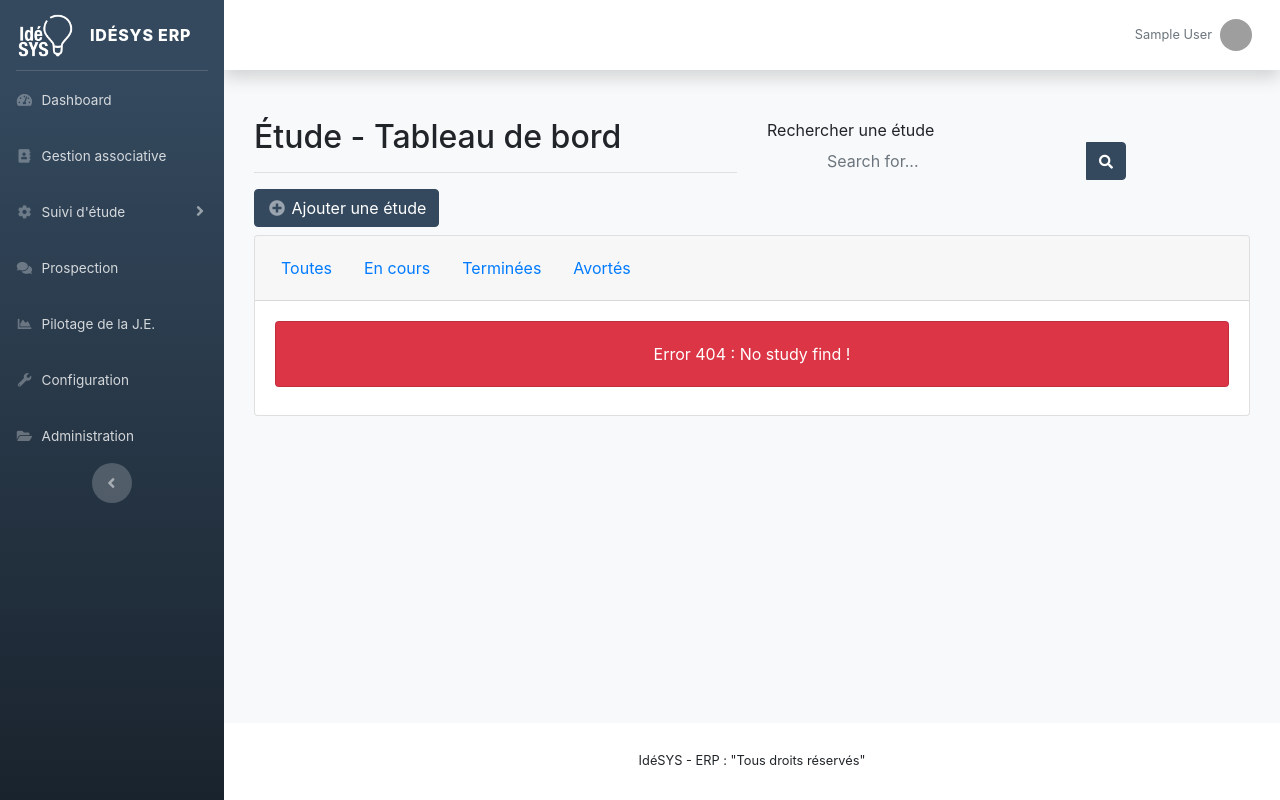
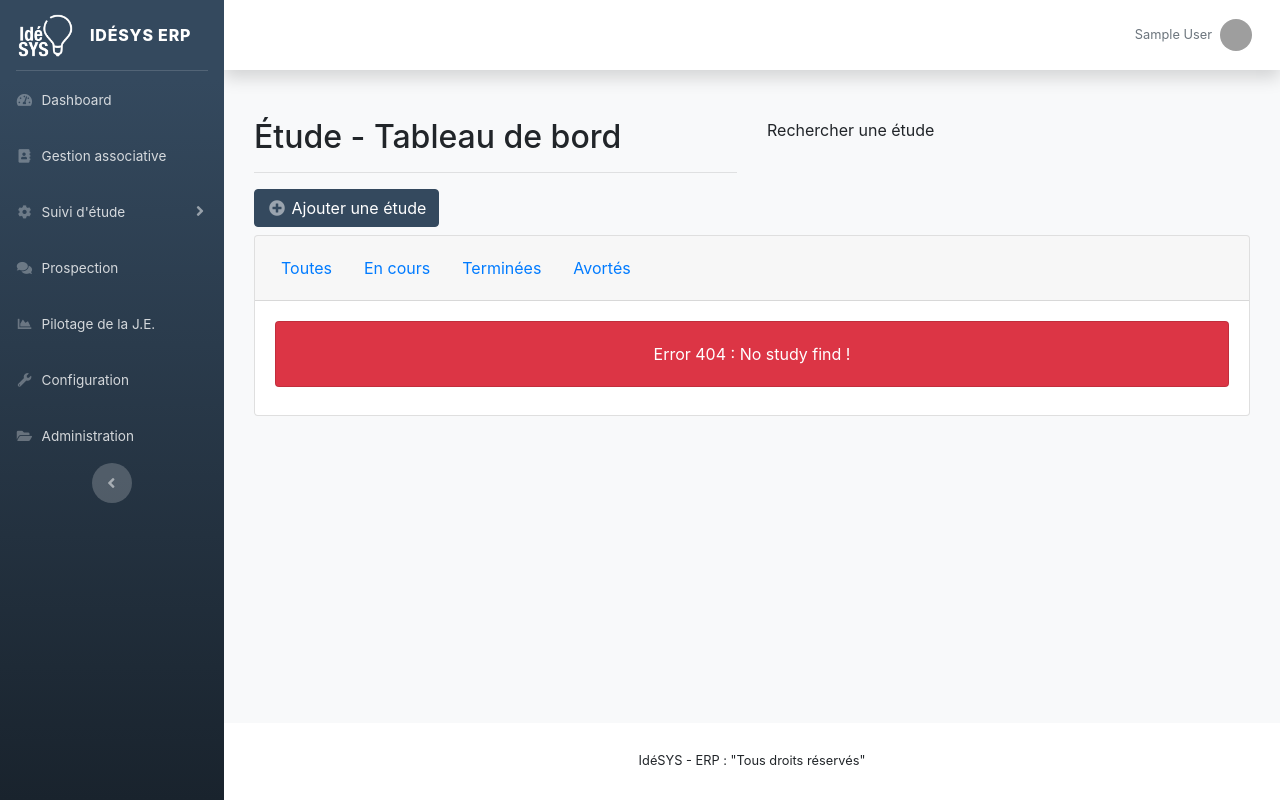
Before and after one commit to idesys-dev/idesys-erp, a Flask app: page /studies/dashboard in a window 1280 px wide. Run offline with Flask 2, Linux system fonts and the light colour scheme; the visitor is signed in with stand-in values (Sample User, id 1); data that the repository does not hold is empty; parts of the project's set-up code (start-up, migrations or seed data) failed here and were passed over; some libraries are stand-ins or nearby versions; grey boxes are pictures that could not be loaded.

Commit message:
Resolve bug from precedent review on dashboard.html and add phase page

```diff
--- a/studies/templates/dashboard.html
+++ b/studies/templates/dashboard.html
@@ -21,21 +21,10 @@
   <div class="col-6">
     <!-- Search -->
     <span>Rechercher une étude</span>
-    <form class="d-none d-sm-inline-block form-inline ml-5  navbar-search">
-      <div class="input-group">
-        <input type="text" class="form-control bg-light border-0 small" placeholder="Search for..." aria-label="Search"
-          aria-describedby="basic-addon2">
-        <div class="input-group-append">
-          <button class="btn btn-primary" type="button">
-            <i class="fas fa-search fa-sm"></i>
-          </button>
-        </div>
-      </div>
-    </form>
 
     <!-- Buttons labels search -->
     <ul class="list-inline mt-4 ">
-      {% for i in listCategory %}
+      {% for i in list_category %}
       <div class="dropdown list-inline-item mb-2">
         <button class="btn btn-secondary dropdown-toggle " type="button" id="dropdownMenuButton" data-toggle="dropdown"
           aria-haspopup="true" aria-expanded="false">
@@ -101,11 +90,11 @@
           <p><small>Qualité : </small>{{i.id_follower_quality.name}}</p>
           <p><small>Suiveur : </small>{{i.id_follower_study.name}}</p>
           <div class="dropdown list-inline-item mb-2">
-            <button class="btn btn-secondary dropdown-toggle " type="button" id="dropdownMenuButton"
+            <button class="btn btn-white dropdown-toggle " type="button" id="dropdownMenuButton"
               data-toggle="dropdown" aria-haspopup="true" aria-expanded="false">
               Intervenant(s)
             </button>
-            <div class="dropdown-menu" aria-labelledby="dropdownMenuButton" style="">
+            <div class="dropdown-menu" aria-labelledby="dropdownMenuButton">
               {% for j in i.list_missions %}
               <a class="dropdown-item" href="#">{{j.id_intervener.name}}</a>
               {% endfor %}
@@ -129,14 +118,16 @@
         <!-- End row -->
       </div>
       <div class="card-footer d-flex">
-        <ul class="list-group list-group-horizontal-md">
+        <ul class="list-inline my-auto">
           {% for j in i.list_labels %}
-          <li class="bg-secondary text-white list-group-item py-1"><small>{{j.label}}</small></li>
+          <h6 class="list-inline-item ">
+            <span class="badge badge-info">{{j.label}}</span>
+          </h6>
           {% endfor %}
         </ul>
         <!-- See study-->
-        <a href="{{ url_for('studies_bp.see_study', num_study=i.number) }}" class="btn btn-primary ml-auto">
-          <span class="text">Consulter</span>
+        <a href="{{ url_for('studies_bp.phases', num_study=i.number) }}" class="btn btn-primary ml-auto my-auto">
+          <span class="text py-2">Consulter</span>
         </a>
       </div>
     </div>
--- a/studies/views.py
+++ b/studies/views.py
@@ -132,7 +132,8 @@
     formCreateProspect=formCreateProspect,
     formCreateContact=formCreateContact )
 
-@studies_bp.route('/<num_study>', methods=['GET', 'POST'])
-def see_study(num_study=None):
+#Study - Phases
+@studies_bp.route('/<num_study>/phases', methods=['GET', 'POST'])
+def phases(num_study=None):
     study = mo.study.Study.objects(number=num_study).first()
     return render_template('see_study.html', study = study)
```
Also changed, not shown: studies/templates/see_study.html (+29 -29 lines).
